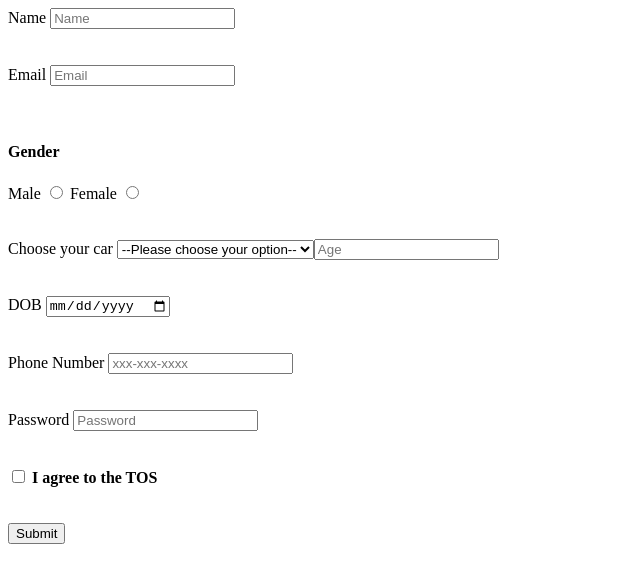
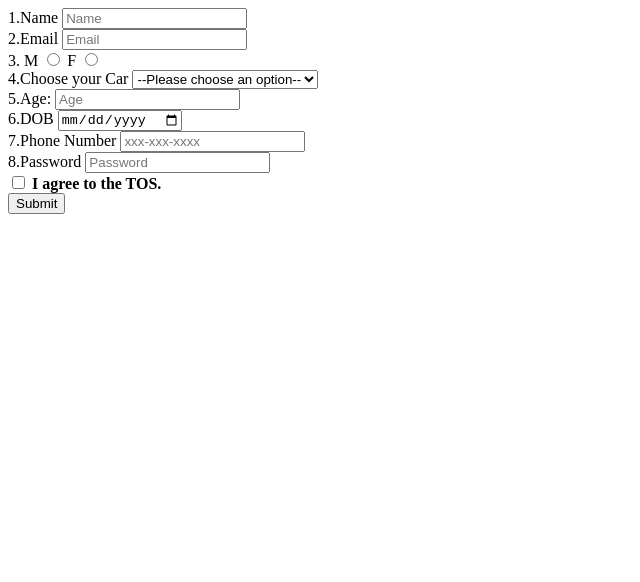
Before and after one commit to acciojob/signup-form-car-shwetasharma1302, a website: page main.html in a window 1280 px wide. Shown: the whole page, without its empty margins (0-640 px from the left). Drawn offline with Linux system fonts and the light colour scheme.

Commit message:
created a submission

```diff
--- a/main.html
+++ b/main.html
@@ -5,84 +5,58 @@
 <head>
 	<link rel="stylesheet" href="styles.css">
 </head>
-
 <body>
-
 	<form id="my-form" method="post">
-
 				<div>
-		<label for="name">Name</label>
-		<input type="text" id="name" name="name" placeholder="Name" required>
+			<label for="name">1.Name</label>
+			<input type="text" id="name" placeholder="Name" required>
 		</div>
-
-         <br><br>
-
 		<div>
-		<label for="email">Email</label>
-		<input type="email" id="email" name="email" placeholder="Email" required>
+			<label for="email">2.Email</label>
+			<input type="email" id="email" placeholder="Email" required>
 		</div>
-			<br><br>
-
 		<div>
-        <h4>Gender</h4>
-		<label for="gender_m">Male</label>
+				<!-- 3. -->
+			 <label for="gender_m">3. M</label>
 			  <input type="radio" id="gender_m" name="gender" required>
-
-		<label for="gender_f">Female</label>
+			  <label for="gender">F</label>
 			  <input type="radio" id="gender_f" name="gender" required>
 		</div>
-
-		<br><br>
-
 		<div>
-
-		<label for="cars">Choose your car</label>
+			<label for="cars">4.Choose your Car</label>
 			  <select name="cars" id="cars" required>
-		<option value="" disabled selected>--Please choose your option--</option>
+				  <option value="" disabled selected>--Please choose an option--</option>
 				  <option>BMW</option>
 				  <option>Audi</option>
-		<option>Mercedes</option>
-
+				  <option>Mercedez</option>
+			  </select>
 		</div>
-
-<br><br>
-
 		<div>
-		<label for="age">Age</label>
-		<input type="number" id="age" name="age" placeholder="Age" min="0" required>
+			 <label for="age">5.Age:</label>
+			 <input type="number" id="age" min="0" placeholder="Age" required >
 		</div>
-
-		<br><br>
-
 		<div>
-		<label for="dob">DOB</label>
-		<input type="date" id="dob" name="dob" required>
+			<label for="dob">6.DOB</label>
+			<input type="date" id="dob" required>
 		</div>
-		<br><br>
-
 		<div>
-		<label for="tel">Phone Number</label>
-		<input type="number" id="tel" name="tel" placeholder="xxx-xxx-xxxx">
+			 <label for="tel">7.Phone Number</label>
+			 <input type="tel" name="tel" id="tel" placeholder="xxx-xxx-xxxx">
 		</div>
-		<br><br>
-
 		<div>
-		<label for="password">Password</label>
-		<input type="password" id="password" name="password" placeholder="Password" required>
+			 <label for="password">8.Password</label>
+			 <input type="password" id="password" placeholder="Password" required>
 		</div>
-		<br><br>
-
 		<div>
 			<label for="tos"></label>
-		<input type="checkbox" name="tos" id="tos" required> <b>I agree to the TOS</b>
-		</div>
-
-		 <br><br>
+			<input type="checkbox" name="tos"id="tos"> <b>I agree to the TOS.</b>
 		<div>
 			<button type="submit">Submit</button>
 		</div>
-
 	</form>
+	<!-- the entire body must be written by student -->
+    <script type="text/javascript" src="./script.js">
+</script>
 
 </body>
 
```
Lines whose indentation alone changed are shown as unchanged.
